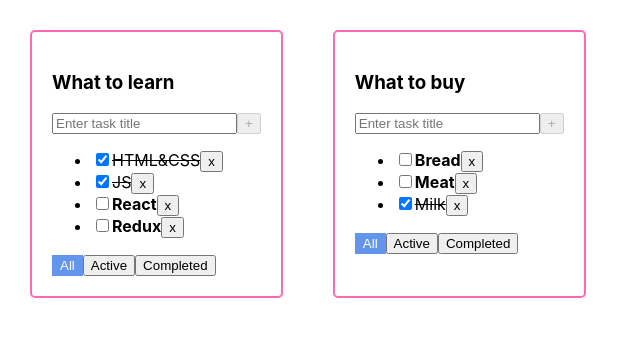
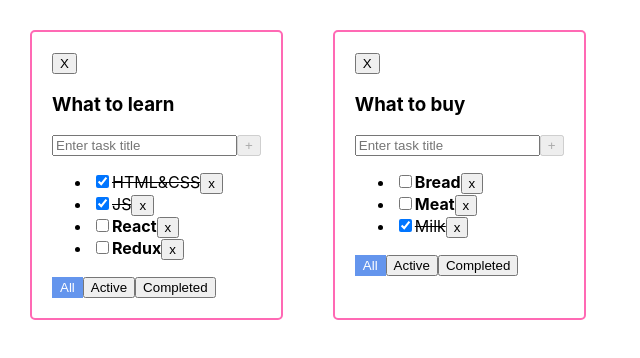
Before and after one commit to vbsm11/todolist-comeback, a React (Create React App) app: page / in a window 1280 px wide. Shown: the top 358 px of the page, without its empty margins (0-640 px from the left). Built offline with nearby package versions, Linux system fonts and the light colour scheme; the HTML template or start-up script is replaced by a standard one.

Commit message:
Add removeTodoList

```diff
--- a/src/App.tsx
+++ b/src/App.tsx
@@ -115,6 +115,7 @@ function App(): JSX.Element {
             addTask={addTask}
             changeTaskStatus={changeTaskStatus}
             changeTodolistFilter={changeTodolistFilter}
+            removeTodoList={removeTodoList}
         />)
     })
 
--- a/src/TodoList.tsx
+++ b/src/TodoList.tsx
@@ -10,6 +10,7 @@ type TodoListPropsType = {
     addTask: (todoListId: string, title: string) => void
     changeTaskStatus: (todoListId: string, taskId: string, newIsDone: boolean) => void
     changeTodolistFilter: (todoListId: string, filter: FilterValueType) => void
+    removeTodoList: (todoListId: string) => void
 }
 
 const TodoList: FC<TodoListPropsType> = (props) => {
@@ -74,10 +75,16 @@ const TodoList: FC<TodoListPropsType> = (props) => {
             e.key === 'Enter' && addTaskHandler()
         }
 
+        const removeTodoListHandler = () => {
+          props.removeTodoList(props.todoListId)
+        }
+
 
     return (
         <div className="todolist">
+            <button onClick={removeTodoListHandler}>Х</button>
             <h3>{props.title}</h3>
+
             <div>
                 <input
                     placeholder={'Enter task title'}
```
